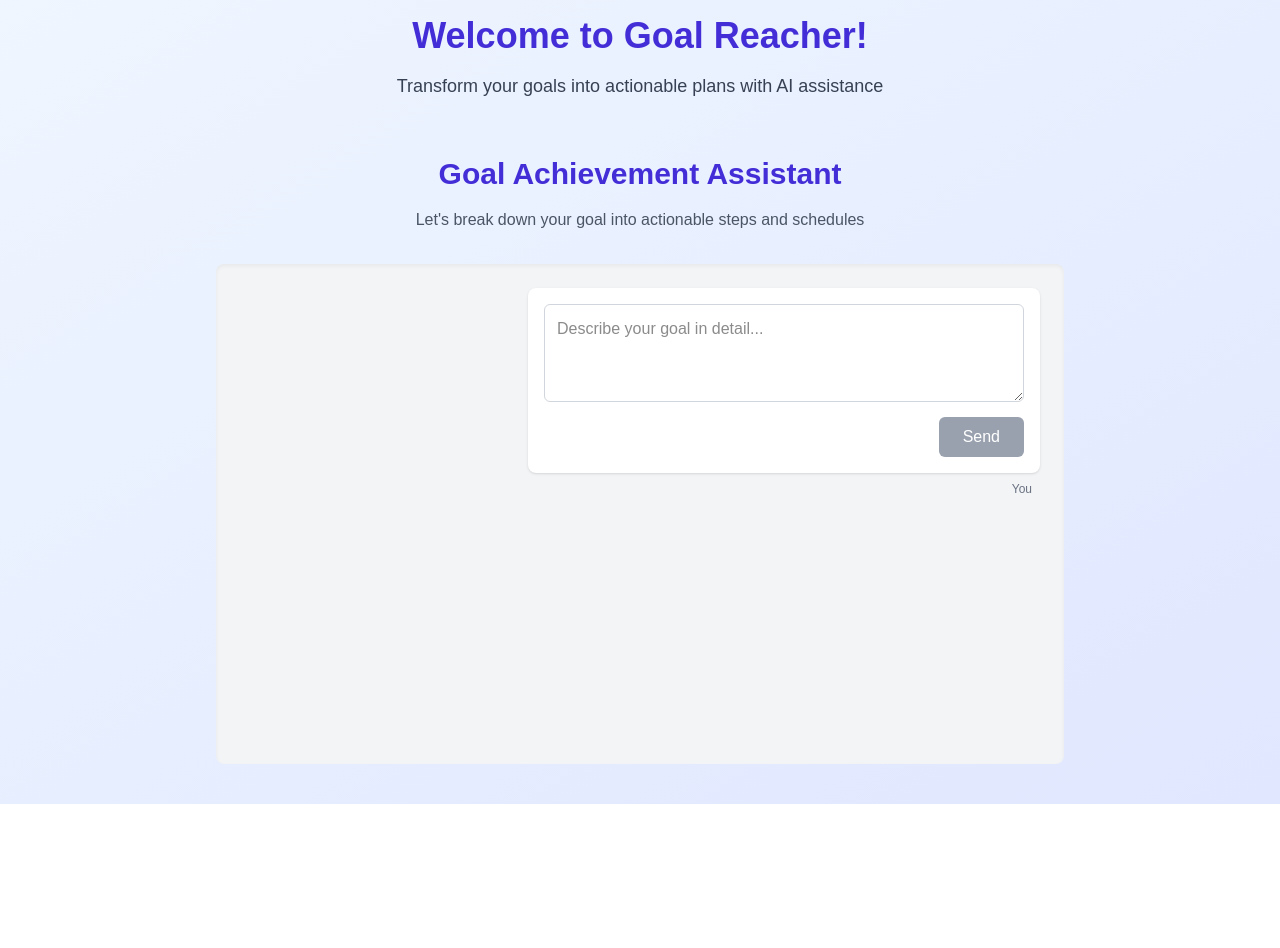
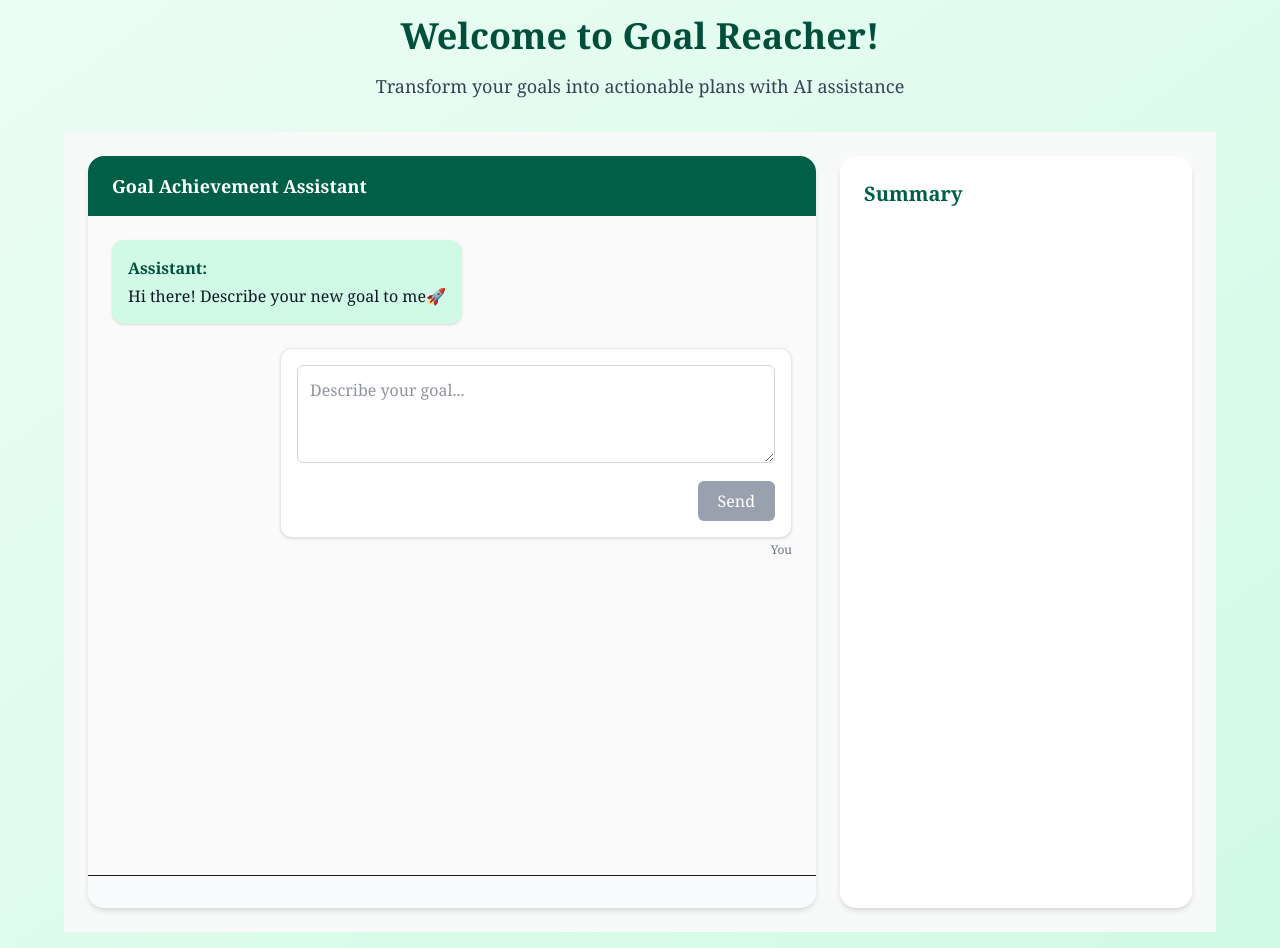
Before and after one commit to FuliniF/task_manager, a Next.js app in the folder frontend/: page /welcome in a window 1280 px wide. Before the commit the page ends 804 px from the top, so only its background shows below. Built offline with nearby package versions, Linux system fonts and the light colour scheme.

Commit message:
modify frontend layout

```diff
--- a/frontend/app/components/TaskManager.tsx
+++ b/frontend/app/components/TaskManager.tsx
@@ -207,95 +207,108 @@ export default function TaskManager() {
   };
 
   return (
-    <div className="max-w-4xl mx-auto p-6 space-y-8">
-      <div className="text-center mb-8">
-        <h1 className="text-3xl font-bold text-indigo-700 mb-4">Goal Achievement Assistant</h1>
-        <p className="text-gray-600">Let&apos;s break down your goal into actionable steps and schedules</p>
+    <div className="max-w-7xl mx-auto p-6 grid grid-cols-1 lg:grid-cols-3 gap-6 bg-[#F8FAF9] min-h-screen font-serif">
+      {/* Chat Section */}
+      <div className="col-span-2 flex flex-col bg-white rounded-2xl shadow-md overflow-hidden">
+        <div className="bg-emerald-800 text-white px-6 py-4 text-lg font-semibold">
+          Goal Achievement Assistant
         </div>
 
+        <div className="flex-1 p-6 overflow-y-auto space-y-6 bg-[#F9FAF9]">
           {error && (
-        <div className="bg-red-50 border border-red-200 text-red-700 px-4 py-3 rounded-md mb-6">
+            <div className="bg-red-100 border border-red-300 text-red-800 px-4 py-3 rounded-md">
               {error}
             </div>
           )}
 
-          {/* Chat Room Style */}
-          <div className="flex flex-col gap-4 bg-gray-100 rounded-lg p-6 shadow-inner min-h-[500px]">
-        {/* Step 1: Goal Input */}
+          {/* Chat bubbles */}
+          {/* Step 0: Initial Prompt to User */}
+          <div className="flex flex-col items-start">
+            <div className="bg-emerald-100 rounded-xl shadow p-4 max-w-lg text-gray-900">
+              <span className="font-semibold text-emerald-900">Assistant:</span>
+              <p className="mt-1">Hi there! Describe your new goal to me🚀</p>
+            </div>
+          </div>
+          {/* Step 1: Goal */}
+          <div className="flex flex-col gap-3">
+            {!stepStatus.goal ? (
               <div className="flex flex-col items-end">
-          {!stepStatus.goal ? (
-            <div className="flex flex-col items-end w-full">
-              <div className="bg-white rounded-lg p-4 shadow mb-2 max-w-lg w-full self-end">
+                <div className="bg-white rounded-xl shadow p-4 max-w-lg w-full border border-gray-200">
                   <textarea
                     value={goalInput}
                     onChange={(e) => setGoalInput(e.target.value)}
-              placeholder="Describe your goal in detail..."
-              className="w-full p-3 border border-gray-300 rounded-md focus:ring-2 focus:ring-indigo-500 focus:border-indigo-500"
+                    placeholder="Describe your goal..."
+                    className="w-full p-3 border border-gray-300 rounded-md focus:ring-2 focus:ring-emerald-500 text-gray-800"
                     rows={3}
                   />
                   <button
                     onClick={handleGenerateGoal}
                     disabled={loading === 'goal' || !goalInput.trim()}
-              className="mt-2 bg-indigo-600 text-white px-6 py-2 rounded-md hover:bg-indigo-700 disabled:bg-gray-400 disabled:cursor-not-allowed float-right"
+                    className="mt-3 bg-emerald-700 text-white px-5 py-2 rounded-md hover:bg-emerald-800 disabled:bg-gray-400 disabled:cursor-not-allowed float-right"
                   >
                     {loading === 'goal' ? 'Processing...' : 'Send'}
                   </button>
                 </div>
-              <span className="text-xs text-gray-500 mr-2">You</span>
+                <span className="text-xs text-gray-500 mt-1">You</span>
               </div>
             ) : (
               <>
-              <div className="flex flex-col items-end w-full">
-            <div className="bg-white rounded-lg p-4 shadow max-w-lg w-full self-end">
-              <p className="text-gray-800">{goalInput}</p>
+                {/* User bubble */}
+                <div className="flex flex-col items-end">
+                  <div className="bg-white rounded-xl shadow p-4 max-w-lg text-gray-900">
+                    {goalInput}
                   </div>
-            <span className="text-xs text-gray-500 mr-2">You</span>
+                  <span className="text-xs text-gray-500 mt-1">You</span>
                 </div>
-              <div className="flex flex-col items-start w-full">
-            <div className="bg-indigo-50 rounded-lg p-4 shadow max-w-lg w-full self-start mt-2">
-              <span className="font-semibold text-indigo-700">Assistant:</span>
-              <p className="text-gray-800 mt-1">{taskState.goal}</p>
+                {/* Assistant bubble */}
+                <div className="flex flex-col items-start">
+                  <div className="bg-emerald-100 rounded-xl shadow p-4 max-w-lg text-gray-900">
+                    <span className="font-semibold text-emerald-900">Assistant:</span>
+                    <p className="mt-1">
+                      Got it! {taskState.goal}<br />
+                      What have you done so far?
+                    </p>
                   </div>
                 </div>
               </>
             )}
           </div>
 
-        {/* Step 2: Status Input */}
+          {/* Step 2: Status */}
           {stepStatus.goal && (
+            <div className="flex flex-col gap-3">
+              {!stepStatus.status ? (
                 <div className="flex flex-col items-end">
-            {!stepStatus.status ? (
-              <div className="flex flex-col items-end w-full">
-            <div className="bg-white rounded-lg p-4 shadow mb-2 max-w-lg w-full self-end">
+                  <div className="bg-white rounded-xl shadow p-4 max-w-lg w-full border border-gray-200">
                     <textarea
                       value={statusInput}
                       onChange={(e) => setStatusInput(e.target.value)}
-                placeholder="Describe your current situation and progress toward this goal..."
-                className="w-full p-3 border border-gray-300 rounded-md focus:ring-2 focus:ring-indigo-500 focus:border-indigo-500"
+                      placeholder="Describe your current situation..."
+                      className="w-full p-3 border border-gray-300 rounded-md focus:ring-2 focus:ring-emerald-500 text-gray-800"
                       rows={3}
                     />
                     <button
                       onClick={handleGenerateStatus}
                       disabled={loading === 'status' || !statusInput.trim()}
-                className="mt-2 bg-indigo-600 text-white px-6 py-2 rounded-md hover:bg-indigo-700 disabled:bg-gray-400 disabled:cursor-not-allowed float-right"
+                      className="mt-3 bg-emerald-700 text-white px-5 py-2 rounded-md hover:bg-emerald-800 disabled:bg-gray-400 disabled:cursor-not-allowed float-right"
                     >
                       {loading === 'status' ? 'Processing...' : 'Send'}
                     </button>
                   </div>
-            <span className="text-xs text-gray-500 mr-2">You</span>
+                  <span className="text-xs text-gray-500 mt-1">You</span>
                 </div>
               ) : (
                 <>
-            <div className="flex flex-col items-end w-full">
-              <div className="bg-white rounded-lg p-4 shadow max-w-lg w-full self-end">
-                <p className="text-gray-800">{statusInput}</p>
+                  <div className="flex flex-col items-end">
+                    <div className="bg-white rounded-xl shadow p-4 max-w-lg text-gray-900">
+                      {statusInput}
                     </div>
-              <span className="text-xs text-gray-500 mr-2">You</span>
+                    <span className="text-xs text-gray-500 mt-1">You</span>
                   </div>
-            <div className="flex flex-col items-start w-full">
-              <div className="bg-indigo-50 rounded-lg p-4 shadow max-w-lg w-full self-start mt-2">
-                <span className="font-semibold text-indigo-700">Assistant:</span>
-                <p className="text-gray-800 mt-1">{taskState.status}</p>
+                  <div className="flex flex-col items-start">
+                    <div className="bg-emerald-100 rounded-xl shadow p-4 max-w-lg text-gray-900">
+                      <span className="font-semibold text-emerald-900">Assistant:</span>
+                      <p className="mt-1">{taskState.status}</p>
                     </div>
                   </div>
                 </>
@@ -305,28 +318,33 @@ export default function TaskManager() {
 
           {/* Step 3: Milestones */}
           {stepStatus.status && (
-          <div className="flex flex-col items-start w-full">
+            <div className="flex flex-col gap-3">
               {!stepStatus.milestones ? (
-              <div className="flex flex-col items-start w-full">
+                <div className="flex flex-col items-start">
+                  <div className="bg-emerald-100 rounded-xl shadow p-4 max-w-lg text-gray-900">
+                    <span className="font-semibold text-emerald-900">Assistant:</span>
+                    <p className="mt-1">Now, let me create some milestones for you...</p>
                     <button
                       onClick={handleGenerateMilestones}
                       disabled={loading === 'milestones'}
-              className="bg-indigo-600 text-white px-6 py-2 rounded-md hover:bg-indigo-700 disabled:bg-gray-400 disabled:cursor-not-allowed"
+                      className="mt-3 bg-emerald-700 text-white px-6 py-2 rounded-md hover:bg-emerald-800 disabled:bg-gray-400 disabled:cursor-not-allowed"
                     >
                       {loading === 'milestones' ? 'Generating...' : 'Generate Milestones'}
                     </button>
-            <span className="text-xs text-gray-500 ml-2 mt-1">You</span>
+                  </div>
                 </div>
               ) : (
-              <div className="bg-indigo-50 rounded-lg p-4 shadow max-w-lg w-full self-start mt-2">
-            <span className="font-semibold text-indigo-700">Assistant:</span>
-            <div className="space-y-2 mt-1">
+                <div className="flex flex-col items-start">
+                  <div className="bg-emerald-100 rounded-xl shadow p-4 max-w-lg text-gray-900">
+                    <span className="font-semibold text-emerald-900">Assistant:</span>
+                    <div className="space-y-2 mt-2">
                       {taskState.milestones?.milestones.map((milestone, index) => (
-                <div key={index} className="bg-white p-3 rounded-md shadow">
-                  <h3 className="font-semibold text-gray-800 mb-1">{milestone.title}</h3>
-                  <p className="text-gray-600">{milestone.description}</p>
+                        <div key={index} className="bg-white p-3 rounded-md shadow-sm">
+                          <h3 className="font-semibold text-gray-800">{milestone.title}</h3>
+                          <p className="text-gray-600 text-sm">{milestone.description}</p>
                         </div>
                       ))}
+                    </div>
                   </div>
                 </div>
               )}
@@ -335,31 +353,36 @@ export default function TaskManager() {
 
           {/* Step 4: Missions */}
           {stepStatus.milestones && (
-          <div className="flex flex-col items-start w-full">
+            <div className="flex flex-col gap-3">
               {!stepStatus.missions ? (
-              <div className="flex flex-col items-start w-full">
+                <div className="flex flex-col items-start">
+                  <div className="bg-emerald-100 rounded-xl shadow p-4 max-w-lg text-gray-900">
+                    <span className="font-semibold text-emerald-900">Assistant:</span>
+                    <p className="mt-1">Great! Now let me break these down into actionable missions...</p>
                     <button
                       onClick={handleGenerateMissions}
                       disabled={loading === 'missions'}
-              className="bg-indigo-600 text-white px-6 py-2 rounded-md hover:bg-indigo-700 disabled:bg-gray-400 disabled:cursor-not-allowed"
+                      className="mt-3 bg-emerald-700 text-white px-6 py-2 rounded-md hover:bg-emerald-800 disabled:bg-gray-400 disabled:cursor-not-allowed"
                     >
                       {loading === 'missions' ? 'Generating...' : 'Generate Missions'}
                     </button>
-            <span className="text-xs text-gray-500 ml-2 mt-1">You</span>
+                  </div>
                 </div>
               ) : (
-              <div className="bg-indigo-50 rounded-lg p-4 shadow max-w-lg w-full self-start mt-2">
-            <span className="font-semibold text-indigo-700">Assistant:</span>
-            <div className="space-y-2 mt-1">
+                <div className="flex flex-col items-start">
+                  <div className="bg-emerald-100 rounded-xl shadow p-4 max-w-lg text-gray-900">
+                    <span className="font-semibold text-emerald-900">Assistant:</span>
+                    <div className="space-y-2 mt-2">
                       {taskState.missions?.missions.map((mission, index) => (
-                <div key={index} className="bg-white p-3 rounded-md shadow">
-                  <h3 className="font-semibold text-gray-800 mb-1">{mission.title}</h3>
-                  <div className="flex gap-4 text-sm text-gray-600">
-                <span>Duration: {mission.duration} minutes</span>
+                        <div key={index} className="bg-white p-3 rounded-md shadow-sm">
+                          <h3 className="font-semibold text-gray-800">{mission.title}</h3>
+                          <div className="flex gap-4 text-sm text-gray-600 mt-1">
+                            <span>Duration: {mission.duration} mins</span>
                             <span>Recurrence: {mission.recurrence} times</span>
                           </div>
                         </div>
                       ))}
+                    </div>
                   </div>
                 </div>
               )}
@@ -368,31 +391,37 @@ export default function TaskManager() {
 
           {/* Step 5: Schedules */}
           {stepStatus.missions && (
-          <div className="flex flex-col items-start w-full">
+            <div className="flex flex-col gap-3">
               {!stepStatus.schedules ? (
-              <div className="flex flex-col items-start w-full">
+                <div className="flex flex-col items-start">
+                  <div className="bg-emerald-100 rounded-xl shadow p-4 max-w-lg text-gray-900">
+                    <span className="font-semibold text-emerald-900">Assistant:</span>
+                    <p className="mt-1">Perfect! Now let me create a schedule for you...</p>
                     <button
                       onClick={handleGenerateSchedules}
                       disabled={loading === 'schedules'}
-              className="bg-indigo-600 text-white px-6 py-2 rounded-md hover:bg-indigo-700 disabled:bg-gray-400 disabled:cursor-not-allowed"
+                      className="mt-3 bg-emerald-700 text-white px-6 py-2 rounded-md hover:bg-emerald-800 disabled:bg-gray-400 disabled:cursor-not-allowed"
                     >
                       {loading === 'schedules' ? 'Generating...' : 'Generate Schedule'}
                     </button>
-            <span className="text-xs text-gray-500 ml-2 mt-1">You</span>
+                  </div>
                 </div>
               ) : (
-              <div className="bg-indigo-50 rounded-lg p-4 shadow max-w-lg w-full self-start mt-2">
-            <span className="font-semibold text-indigo-700">Assistant:</span>
-            <div className="space-y-2 mt-1">
+                <div className="flex flex-col items-start">
+                  <div className="bg-emerald-100 rounded-xl shadow p-4 max-w-lg text-gray-900">
+                    <span className="font-semibold text-emerald-900">Assistant:</span>
+                    <div className="space-y-2 mt-2">
                       {taskState.schedules?.events.map((event, index) => (
-                <div key={index} className="bg-white p-3 rounded-md shadow">
-                  <h3 className="font-semibold text-gray-800 mb-1">{event.summary}</h3>
-                  <div className="grid grid-cols-2 gap-4 text-sm text-gray-600">
+                        <div key={index} className="bg-white p-3 rounded-md shadow-sm">
+                          <h3 className="font-semibold text-gray-800">{event.summary}</h3>
+                          <div className="grid grid-cols-2 gap-4 text-sm text-gray-600 mt-1">
                             <div>
-                  <span className="font-medium">Start:</span> {new Date(event.start.dateTime).toLocaleString()}
+                              <span className="font-medium">Start:</span>{' '}
+                              {new Date(event.start.dateTime).toLocaleString()}
                             </div>
                             <div>
-                  <span className="font-medium">End:</span> {new Date(event.end.dateTime).toLocaleString()}
+                              <span className="font-medium">End:</span>{' '}
+                              {new Date(event.end.dateTime).toLocaleString()}
                             </div>
                             <div className="col-span-2">
                               <span className="font-medium">Recurrence:</span> {event.recurrence}
@@ -402,20 +431,72 @@ export default function TaskManager() {
                       ))}
                     </div>
                   </div>
+                </div>
               )}
             </div>
           )}
         </div>
+
+        <div className="p-4 border-t bg-gray-50 flex justify-center">
           {(stepStatus.goal || stepStatus.status || stepStatus.milestones || stepStatus.missions || stepStatus.schedules) && (
-        <div className="text-center">
             <button
               onClick={resetFlow}
-            className="bg-gray-600 text-white px-6 py-2 rounded-md hover:bg-gray-700"
+              className="bg-gray-700 text-white px-6 py-2 rounded-md hover:bg-gray-800"
             >
               Start Over
             </button>
+          )}
+        </div>
+      </div>
+
+      {/* Summary Section */}
+      <div className="hidden lg:flex flex-col bg-white rounded-2xl shadow-md p-6">
+        <h2 className="text-xl font-semibold text-emerald-800 mb-4">Summary</h2>
+        <div className="space-y-4 text-sm text-gray-800">
+          {taskState.goal && (
+            <div>
+              <h3 className="font-medium text-gray-900">Goal</h3>
+              <p>{taskState.goal}</p>
+            </div>
+          )}
+          {taskState.status && (
+            <div>
+              <h3 className="font-medium text-gray-900">Status</h3>
+              <p>{taskState.status}</p>
+            </div>
+          )}
+          {taskState.milestones && (
+            <div>
+              <h3 className="font-medium text-gray-900">Milestones</h3>
+              <ul className="list-disc ml-5">
+                {taskState.milestones.milestones.map((m, i) => (
+                  <li key={i}>{m.title}</li>
+                ))}
+              </ul>
+            </div>
+          )}
+          {taskState.missions && (
+            <div>
+              <h3 className="font-medium text-gray-900">Missions</h3>
+              <ul className="list-disc ml-5">
+                {taskState.missions.missions.map((m, i) => (
+                  <li key={i}>{m.title}</li>
+                ))}
+              </ul>
+            </div>
+          )}
+          {taskState.schedules && (
+            <div>
+              <h3 className="font-medium text-gray-900">Schedules</h3>
+              <ul className="list-disc ml-5">
+                {taskState.schedules.events.map((e, i) => (
+                  <li key={i}>{e.summary}</li>
+                ))}
+              </ul>
             </div>
           )}
         </div>
+      </div>
+    </div>
   );
 }
--- a/frontend/app/welcome/page.tsx
+++ b/frontend/app/welcome/page.tsx
@@ -1,16 +1,15 @@
 'use client';
 
 import TaskManager from '../components/TaskManager';
-
 export default function WelcomePage() {
     return (
-        <div className="min-h-screen bg-gradient-to-br from-blue-50 to-indigo-100 p-4">
+        <div className={`min-h-screen bg-gradient-to-br from-emerald-50 to-emerald-100 p-4`}>
             <div className="max-w-6xl mx-auto">
                 <div className="text-center mb-8">
-                    <h1 className="text-4xl text-indigo-700 font-bold mb-4">
+                    <h1 className="text-4xl text-emerald-900 font-bold mb-4 font-serif">
                         Welcome to Goal Reacher!
                     </h1>
-                    <p className="text-lg text-gray-700 mb-6">
+                    <p className="text-lg text-gray-700 mb-6 font-serif">
                         Transform your goals into actionable plans with AI assistance
                     </p>
                     {/* logout button */}
```
Lines whose indentation alone changed are shown as unchanged.
